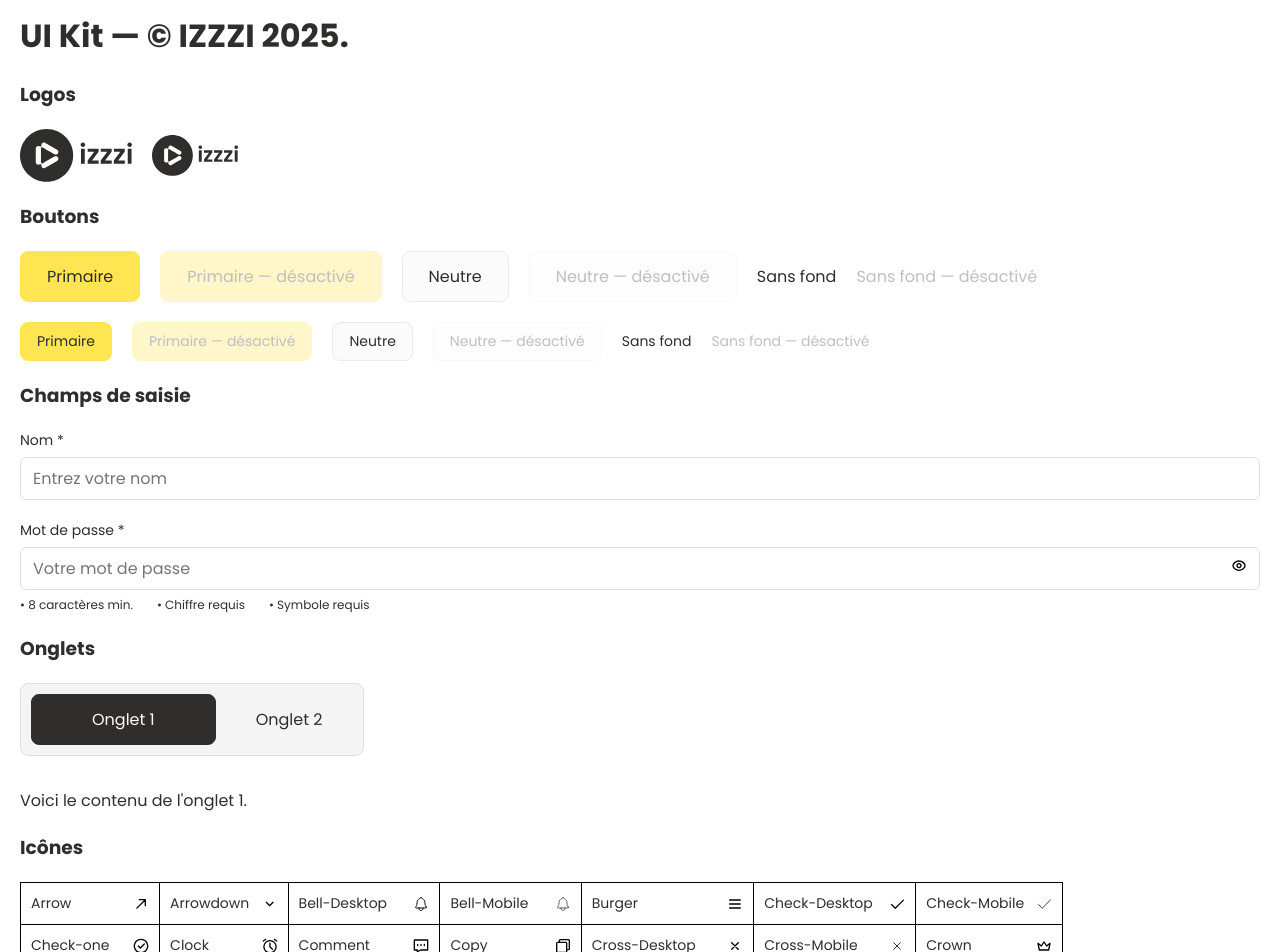
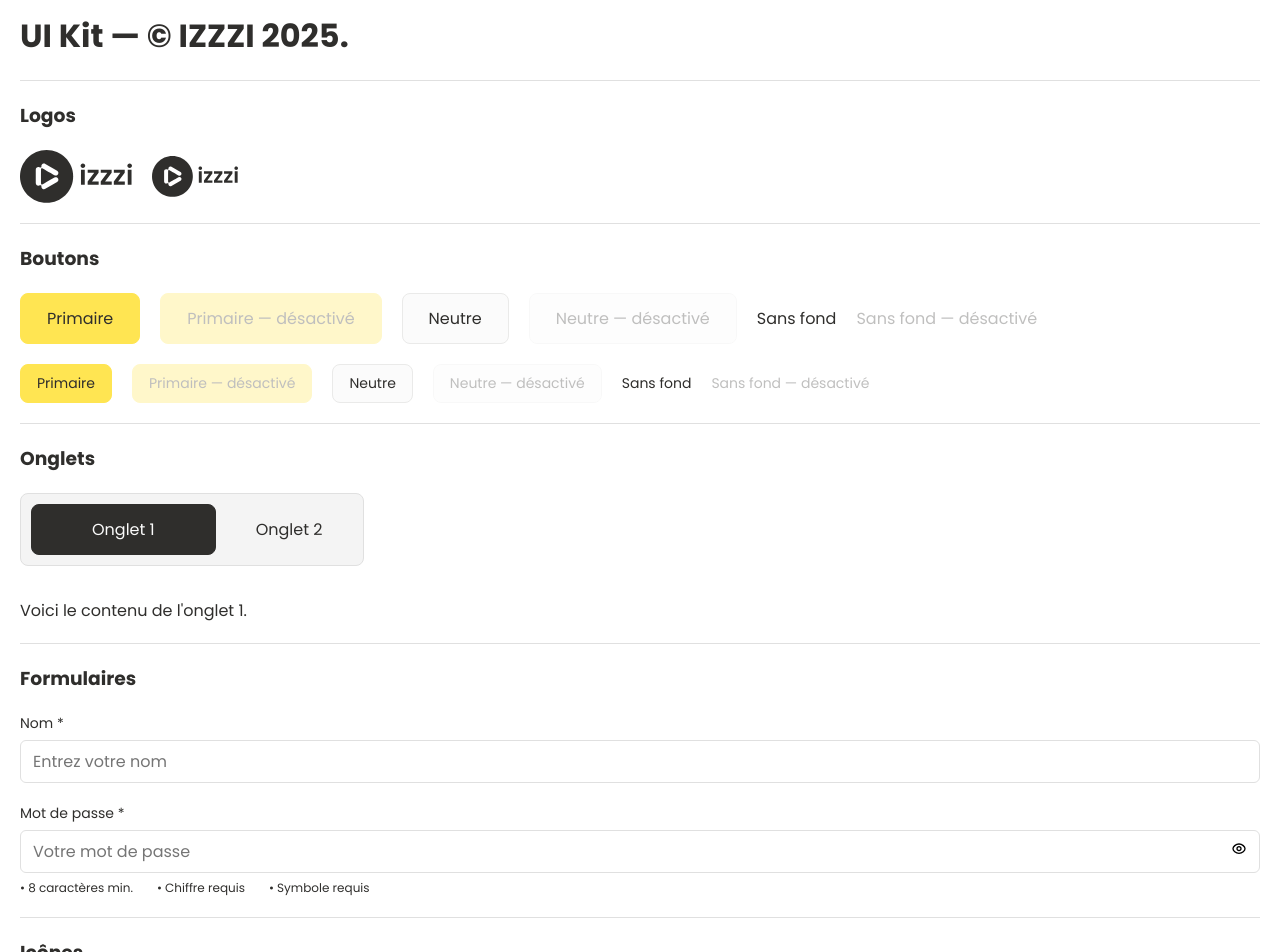
Before and after one commit to Karamelooo/ESGI-IZZZI, a Vue app in the folder front/: page /ui-kit in a window 1280 px wide. Shown: the top 952 px of the page. Built offline with nearby package versions, Linux system fonts and the light colour scheme.

Commit message:
feat: better structure of UI kit page

```diff
--- a/front/src/views/UIKit.vue
+++ b/front/src/views/UIKit.vue
@@ -29,13 +29,16 @@ const iconRows = computed(() => chunk(iconNames.value, 7));
   <div class="ui-kit-container">
     <h1>UI Kit — © IZZZI 2025.</h1>
 
+    <div class="component">
       <h3>Logos</h3>
 
       <div class="row">
         <Logo />
         <Logo size="small" alt="Texte alternatif" linkToHome="true" />
       </div>
+    </div>
 
+    <div class="component">
       <h3>Boutons</h3>
 
       <div class="row">
@@ -55,8 +58,20 @@ const iconRows = computed(() => chunk(iconNames.value, 7));
         <Button size="small" variant="plain">Sans fond</Button>
         <Button size="small" variant="plain" :disabled="true">Sans fond — désactivé</Button>
       </div>
+    </div>
 
-    <h3>Champs de saisie</h3>
+    <div class="component">
+      <h3>Onglets</h3>
+
+      <SwitchTabs v-model="activeTab" :tabs="[{ name: 'Onglet 1' }, { name: 'Onglet 2' }]" />
+      <SwitchPanels :activeTab="activeTab">
+        <template #tab-0>Voici le contenu de l'onglet 1.</template>
+        <template #tab-1>Voici le contenu de l'onglet 2.</template>
+      </SwitchPanels>
+    </div>
+
+    <div class="component">
+      <h3>Formulaires</h3>
 
       <Input v-model="nameInput" label="Nom" name="nom" placeholder="Entrez votre nom" :required="true" />
 
@@ -69,15 +84,9 @@ const iconRows = computed(() => chunk(iconNames.value, 7));
         :rules="[{ type: 'minLength', value: 8 }, { type: 'hasDigit' }, { type: 'hasSymbol' }]"
         :required="true"
       />
+    </div>
 
-    <h3>Onglets</h3>
-
-    <SwitchTabs v-model="activeTab" :tabs="[{ name: 'Onglet 1' }, { name: 'Onglet 2' }]" />
-    <SwitchPanels :activeTab="activeTab">
-      <template #tab-0>Voici le contenu de l'onglet 1.</template>
-      <template #tab-1>Voici le contenu de l'onglet 2.</template>
-    </SwitchPanels>
-
+    <div class="component">
       <h3>Icônes</h3>
 
       <div class="row" style="flex-wrap: wrap">
@@ -92,7 +101,9 @@ const iconRows = computed(() => chunk(iconNames.value, 7));
           </tr>
         </table>
       </div>
+    </div>
 
+    <div class="component">
       <h3>Toasts</h3>
 
       <div class="row">
@@ -106,6 +117,7 @@ const iconRows = computed(() => chunk(iconNames.value, 7));
         <Button @click="toast.lockWarning('Lorem ipsum.')">LockWarning</Button>
       </div>
     </div>
+  </div>
 </template>
 
 <style scoped>
@@ -116,6 +128,14 @@ const iconRows = computed(() => chunk(iconNames.value, 7));
   padding: 12px 20px;
 }
 
+.component {
+  display: flex;
+  flex-direction: column;
+  gap: 20px;
+  padding-top: 20px;
+  border-top: 1px solid var(--gray-15);
+}
+
 .row {
   display: flex;
   gap: 20px;
```
Lines whose indentation alone changed are shown as unchanged.
